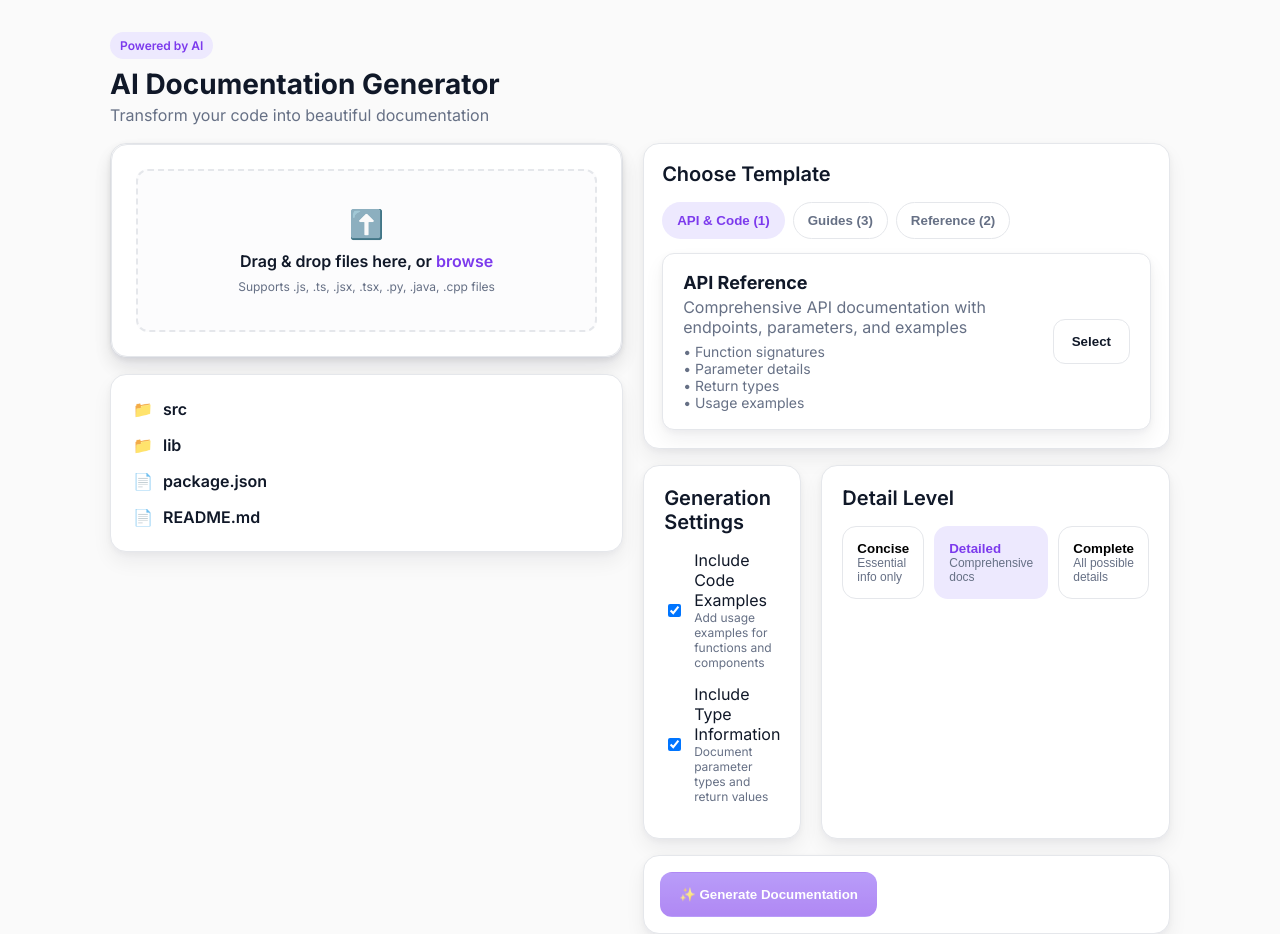
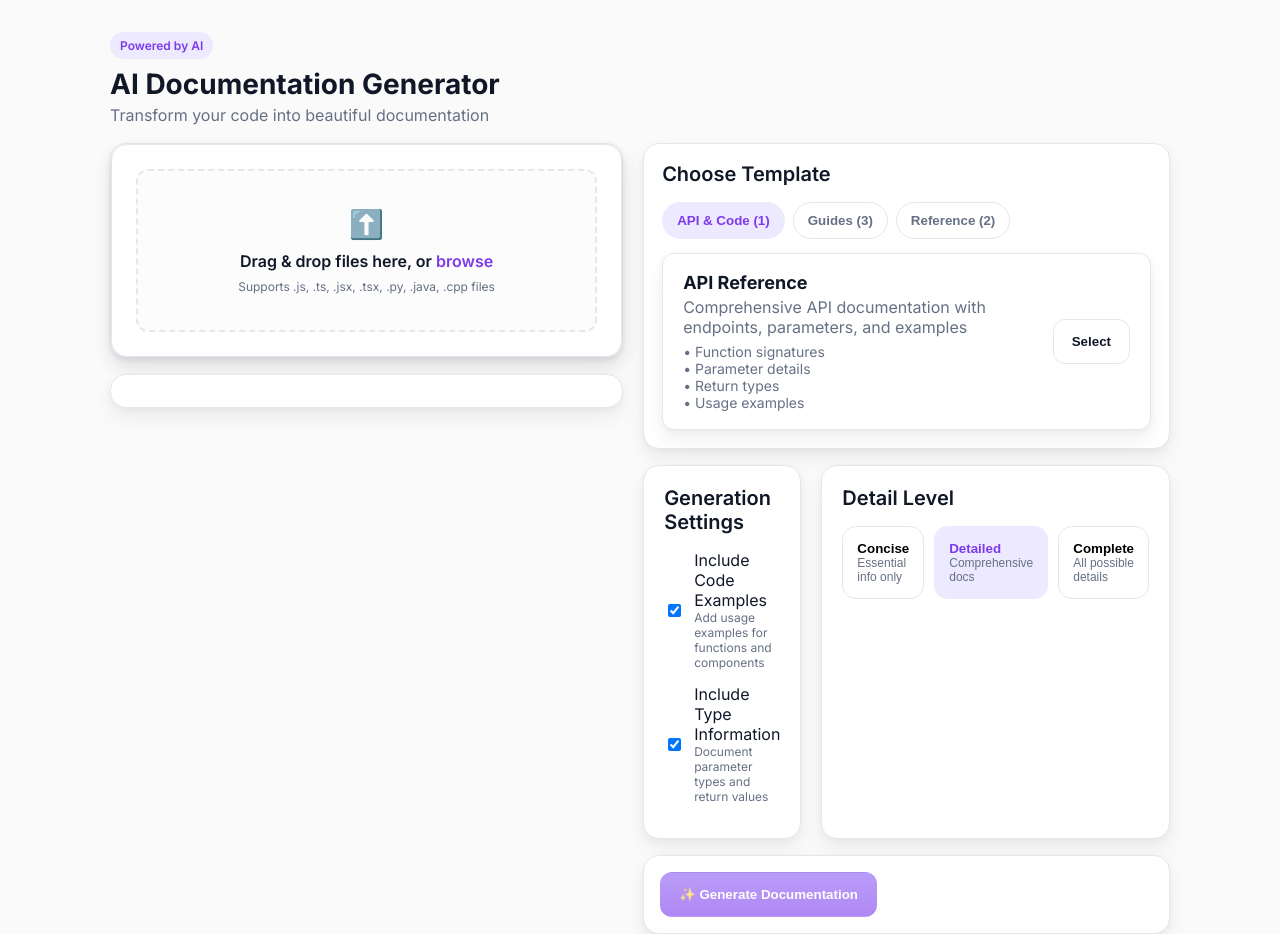
Before and after one commit to rubeshkanna/Documentation-POC, an Angular app: page / in a window 1280 px wide. Built offline with nearby package versions, Linux system fonts and the light colour scheme.

Commit message:
repo changes

```diff
--- a/src/app/app.html
+++ b/src/app/app.html
@@ -11,9 +11,11 @@
     <!-- Left column: uploader + repo preview -->
     <div class="stack">
       <div class="card">
-        <app-file-upload (filesChange)="files.set($event)"></app-file-upload>
+        <!-- <app-file-upload (filesChange)="files.set($event)"></app-file-upload> -->
+        <app-file-upload (folderSelected)="onFolderSelected($event)"></app-file-upload>
       </div>
-      <app-repo-preview></app-repo-preview>
+      <!-- <app-repo-preview></app-repo-preview> -->
+      <app-repo-preview [fileTree]="repoStructure"></app-repo-preview>
     </div>
 
     <!-- Right column: template + settings -->
--- a/src/app/app.ts
+++ b/src/app/app.ts
@@ -30,6 +30,12 @@ export class App {
 
   canGenerate = computed(() => !!this.files().length && !!this.templateId() && !this.generating());
 
+  repoStructure: any[] = [];
+
+  onFolderSelected(tree: any[]) {
+    this.repoStructure = tree;
+  }
+
   constructor(private gen: GeneratorService){}
 
   onGenerate(){
--- a/src/app/components/file-upload/file-upload.html
+++ b/src/app/components/file-upload/file-upload.html
@@ -6,11 +6,30 @@
     <div class="title">Drag &amp; drop files here, or
       <label class="browse">
         browse
-        <input type="file" multiple [accept]="accept" (change)="onBrowse($event)"/>
+        <!-- <input type="file" multiple [accept]="accept" (change)="onBrowse($event)"/> -->
+        <input
+            type="file"
+            (change)="onFilesSelected($event)"
+            multiple
+            webkitdirectory
+            directory
+        />
       </label>
     </div>
+
     <div class="help">Supports .js, .ts, .jsx, .tsx, .py, .java, .cpp files</div>
   </div>
+
+  <!-- <div class="upload-container">
+    <input
+      type="file"
+      (change)="onFilesSelected($event)"
+      multiple
+      webkitdirectory
+      directory
+    />
+    <p>Drag & drop or select a folder</p>
+  </div> -->
 
   <div class="list" *ngIf="files().length">
     <div class="item" *ngFor="let f of files(); let i = index">
--- a/src/app/components/file-upload/file-upload.ts
+++ b/src/app/components/file-upload/file-upload.ts
@@ -1,5 +1,11 @@
 import { Component, EventEmitter, Output, signal, computed, HostListener } from '@angular/core';
 import { CommonModule } from '@angular/common';
+
+interface FileNode {
+  name: string;
+  type: 'file' | 'folder';
+  children?: FileNode[];
+}
 
 @Component({
   selector: 'app-file-upload',
@@ -57,4 +63,54 @@ export class FileUpload {
     this.files.set(next);
     this.filesChange.emit(next);
   }
+
+
+
+  @Output() folderSelected = new EventEmitter<FileNode[]>();
+
+  // Folders we want to skip entirely
+  private excludedFolders = ['node_modules', '.angular', '.vscode', '.git'];
+
+  onFilesSelected(event: any) {
+    const files: File[] = Array.from(event.target.files);
+    const fileTree = this.buildFileTree(files);
+    this.folderSelected.emit(fileTree);
+  }
+
+  private buildFileTree(files: File[]): FileNode[] {
+    const root: FileNode[] = [];
+
+    files.forEach(file => {
+      const pathParts = (file as any).webkitRelativePath.split('/');
+
+      // Check if any part of the path is excluded
+      if (pathParts.some((part: string) => this.excludedFolders.includes(part))) {
+        return; // Skip this file
+      }
+
+      this.addToTree(root, pathParts);
+    });
+
+    return root;
+  }
+
+  private addToTree(tree: FileNode[], pathParts: string[]) {
+    if (pathParts.length === 0) return;
+
+    const [current, ...rest] = pathParts;
+    let node = tree.find(n => n.name === current);
+
+    if (!node) {
+      node = {
+        name: current,
+        type: rest.length > 0 ? 'folder' : 'file',
+        children: rest.length > 0 ? [] : undefined
+      };
+      tree.push(node);
+    }
+
+    if (rest.length > 0) {
+      this.addToTree(node.children!, rest);
+    }
+  }
 }
--- a/src/app/components/repo-preview/repo-preview.html
+++ b/src/app/components/repo-preview/repo-preview.html
@@ -1,6 +1,21 @@
 <div class="card repo">
-    <div class="row" *ngFor="let e of entries">
+    <div class="repo-tree">
+        <ng-container *ngFor="let node of fileTree">
+          <div class="tree-item">
+            <span [class.folder]="node.type === 'folder'" [class.file]="node.type === 'file'">
+                <span class="icon">{{ node.type === 'folder' ? '📁' : '📄' }}</span>
+              <!-- <i *ngIf="node.type === 'folder'" class="fa fa-folder"></i> -->
+              <!-- <i *ngIf="node.type === 'file'" class="fa fa-file"></i> -->
+              {{ node.name }}
+            </span>
+            <div *ngIf="node.children" class="children">
+              <app-repo-preview [fileTree]="node.children"></app-repo-preview>
+            </div>
+          </div>
+        </ng-container>
+      </div>
+    <!-- <div class="row" *ngFor="let e of entries">
       <span class="icon">{{ e.type === 'folder' ? '📁' : '📄' }}</span>
       <span class="name">{{ e.name }}</span>
-    </div>
+    </div> -->
   </div>
--- a/src/app/components/repo-preview/repo-preview.ts
+++ b/src/app/components/repo-preview/repo-preview.ts
@@ -4,6 +4,12 @@ import { CommonModule } from '@angular/common';
 export interface RepoEntry {
   name: string;
   type: 'folder'|'file';
+}
+
+interface FileNode {
+  name: string;
+  type: 'file' | 'folder';
+  children?: FileNode[];
 }
 
 @Component({
@@ -20,4 +26,6 @@ export class RepoPreview {
     {name:'package.json', type:'file'},
     {name:'README.md', type:'file'}
   ];
+
+  @Input() fileTree: FileNode[] = [];
 }
```
